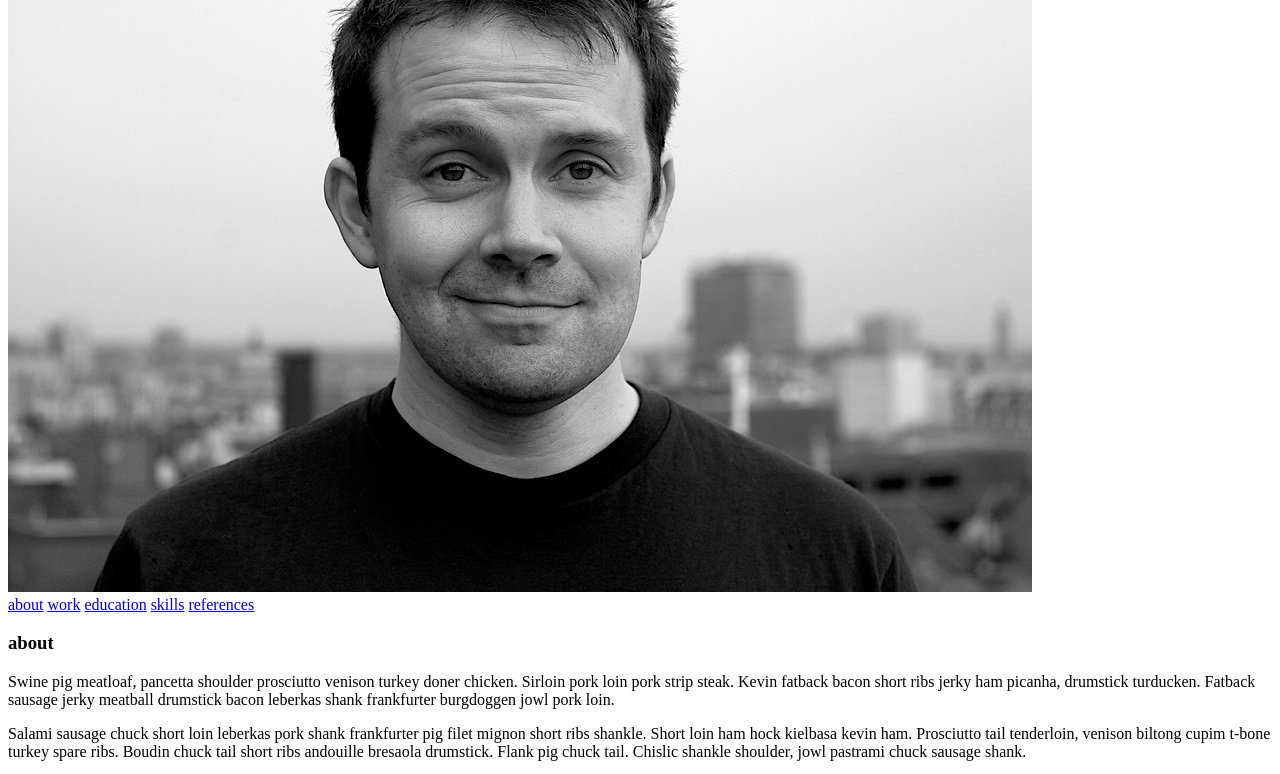
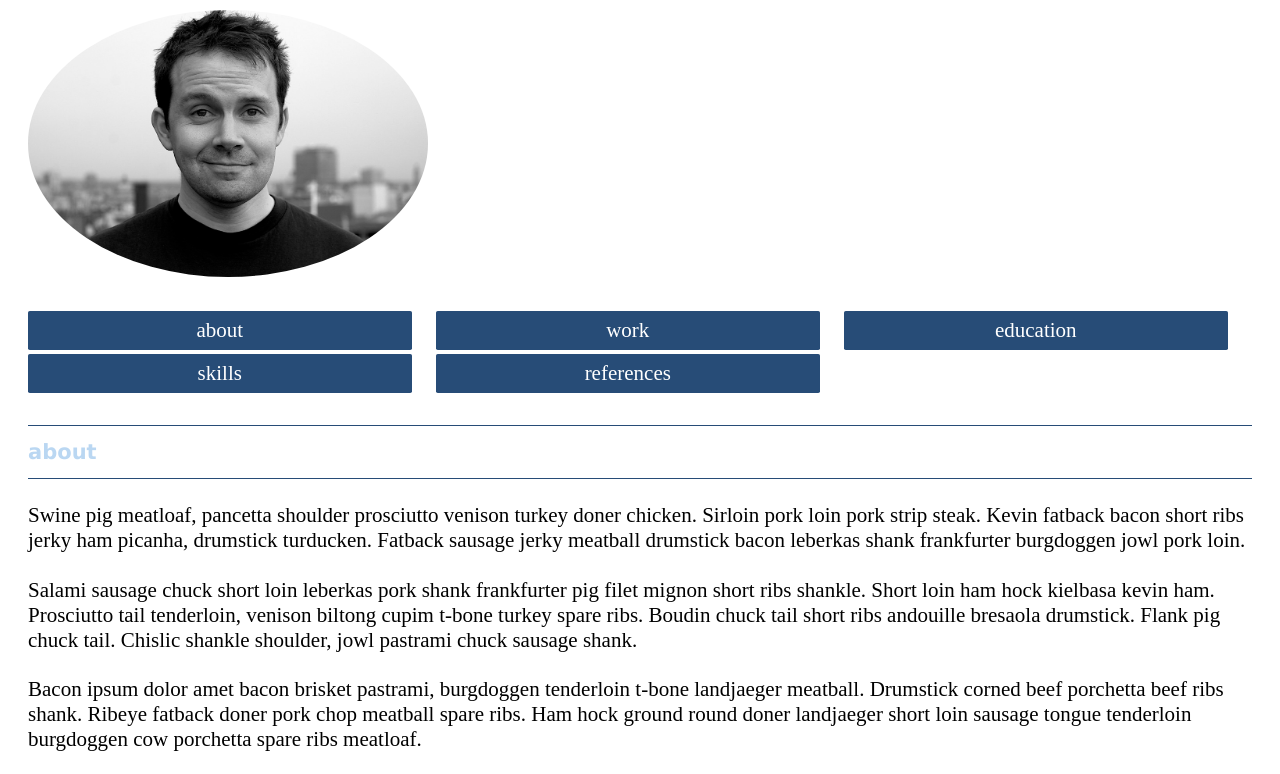
Before and after one commit to micaelaann/schultzm, a plain HTML site: page responsive-resume/index.html in a window 1280 px wide. Shown: the part 205-979 px from the top of the page. Drawn offline with Linux system fonts and the light colour scheme.

Commit message:
update index
changing css sheet

```diff
--- a/responsive-resume/index.html
+++ b/responsive-resume/index.html
@@ -4,7 +4,7 @@
         <meta charset="utf-8">
         <meta name="viewport" content="width=device-width, initial-scale=1.0">
         <meta name="author" content="Micaela Schultz">
-        <link href="css/style-resume.css" type="/text/css" rel="stylesheet">
+        <link href="css/style-resume.css" rel="stylesheet">
         <title>Resume</title>
     </head>
     <body>
```
